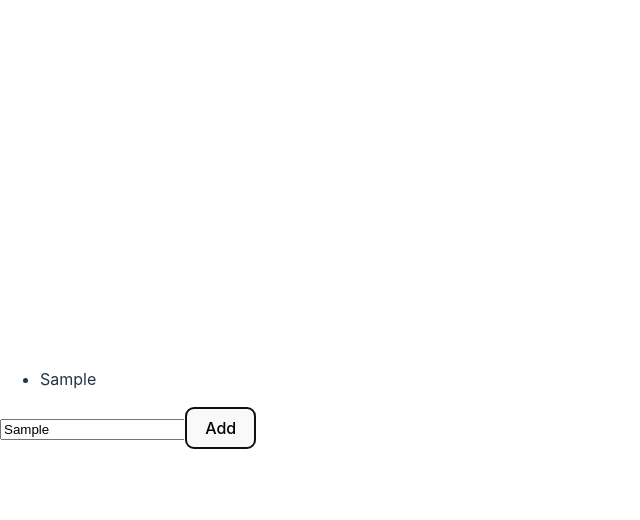
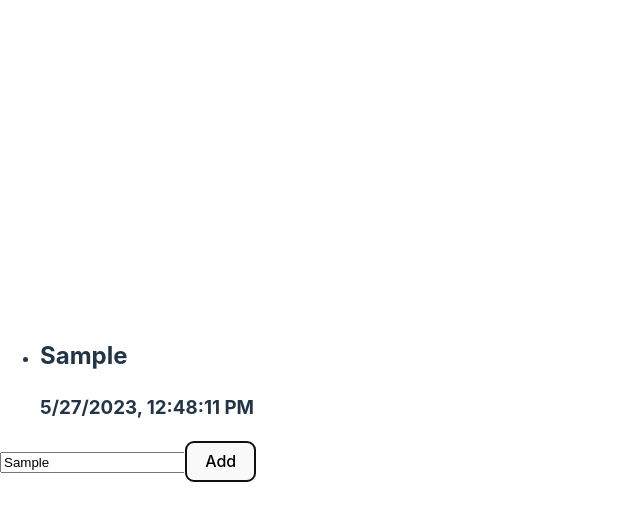
Before and after one commit to liranmery/routine, a React (Vite) app: page / in a window 1280 px wide. Both pictures are taken after typing "Sample" into the empty fields and a click on the button "Add". Shown: the top 520 px of the page, without its empty margins (0-640 px from the left). Built offline with nearby package versions, Linux system fonts and the light colour scheme.

Commit message:
add date to item

```diff
--- a/src/App.tsx
+++ b/src/App.tsx
@@ -1,7 +1,12 @@
 import { useEffect, useState } from "react";
 
+interface Item {
+  name: string;
+  date: string;
+}
+
 function App() {
-  const [list, setList] = useState<string[]>(() =>
+  const [list, setList] = useState<Item[]>(() =>
     JSON.parse(localStorage.getItem("list") ?? "[]")
   );
 
@@ -14,14 +19,17 @@ function App() {
 
     const name = target.name.value;
 
-    setList([...list, name]);
+    setList([...list, { name, date: new Date().toLocaleString() }]);
   };
 
   const handleItemClick = (index: number) => {
     setList([
       ...list.slice(0, index),
       ...list.slice(index + 1),
-      ...list.slice(index, index + 1),
+      {
+        ...list[index],
+        date: new Date().toLocaleString(),
+      },
     ]);
   };
 
@@ -33,8 +41,9 @@ function App() {
     <div>
       <ul>
         {list.map((item, index) => (
-          <li key={item} onDoubleClick={() => handleItemClick(index)}>
-            {item}
+          <li key={item.name} onDoubleClick={() => handleItemClick(index)}>
+            <h2>{item.name}</h2>
+            <h3>{item.date}</h3>
           </li>
         ))}
       </ul>
```
